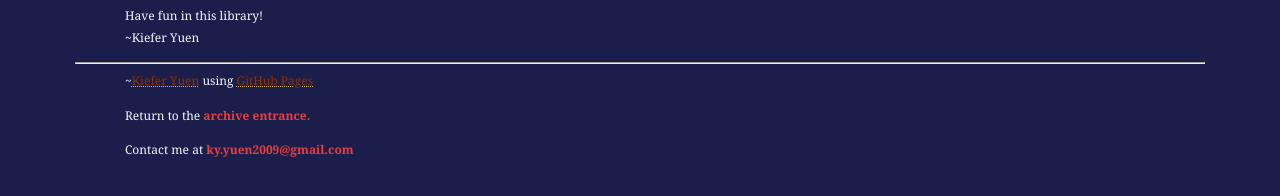
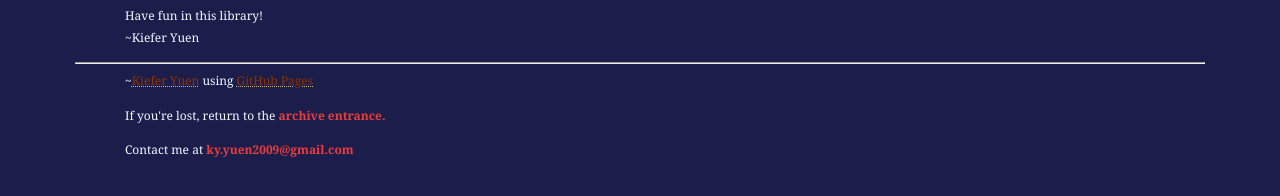
Before and after one commit to Rewind789/wanderer-archive, a Jekyll site: the page built from index.md, in a window 1280 px wide. Shown: the part 577-773 px from the top of the page. Built offline with Jekyll 4.4.1, drawn with Linux system fonts in a browser that asks for light colours; our own code applies the rules of GitHub Pages for plain Markdown files.

Commit message:
Update default.html

```diff
--- a/_layouts/default.html
+++ b/_layouts/default.html
@@ -13,7 +13,7 @@
   <hr class="divider_one">
   <footer>
     <p>~<abbr>Kiefer Yuen</abbr> using <abbr>GitHub Pages</abbr></p>
-    <p>Return to the <a href="https://rewind789.github.io/wanderer-archive/">archive entrance.</a></p>
+    <p>If you're lost, return to the <a href="https://rewind789.github.io/wanderer-archive/">archive entrance.</a></p>
     <p>Contact me at <a href="mailto:ky.yuen2009@gmail.com">ky.yuen2009@gmail.com</a></p>
   </footer>
 </body>
```
